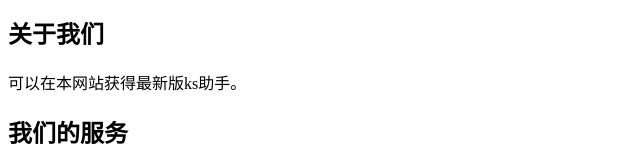
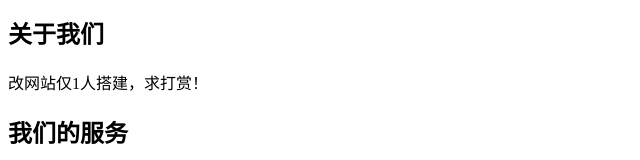
Before and after one commit to qwq123197/ks.github.io, a plain HTML site: page index.html in a window 1280 px wide. Shown: the part 166-326 px from the top of the page, without its empty margins (0-640 px from the left). Drawn offline with Linux system fonts and the light colour scheme.

Commit message:
Update index.html

```diff
--- a/index.html
+++ b/index.html
@@ -19,7 +19,7 @@
 
     <section id="about">
         <h2>关于我们</h2>
-        <p>可以在本网站获得最新版ks助手。</p>
+        <p>改网站仅1人搭建，求打赏！</p>
     </section>
 
     <section id="services">
```
